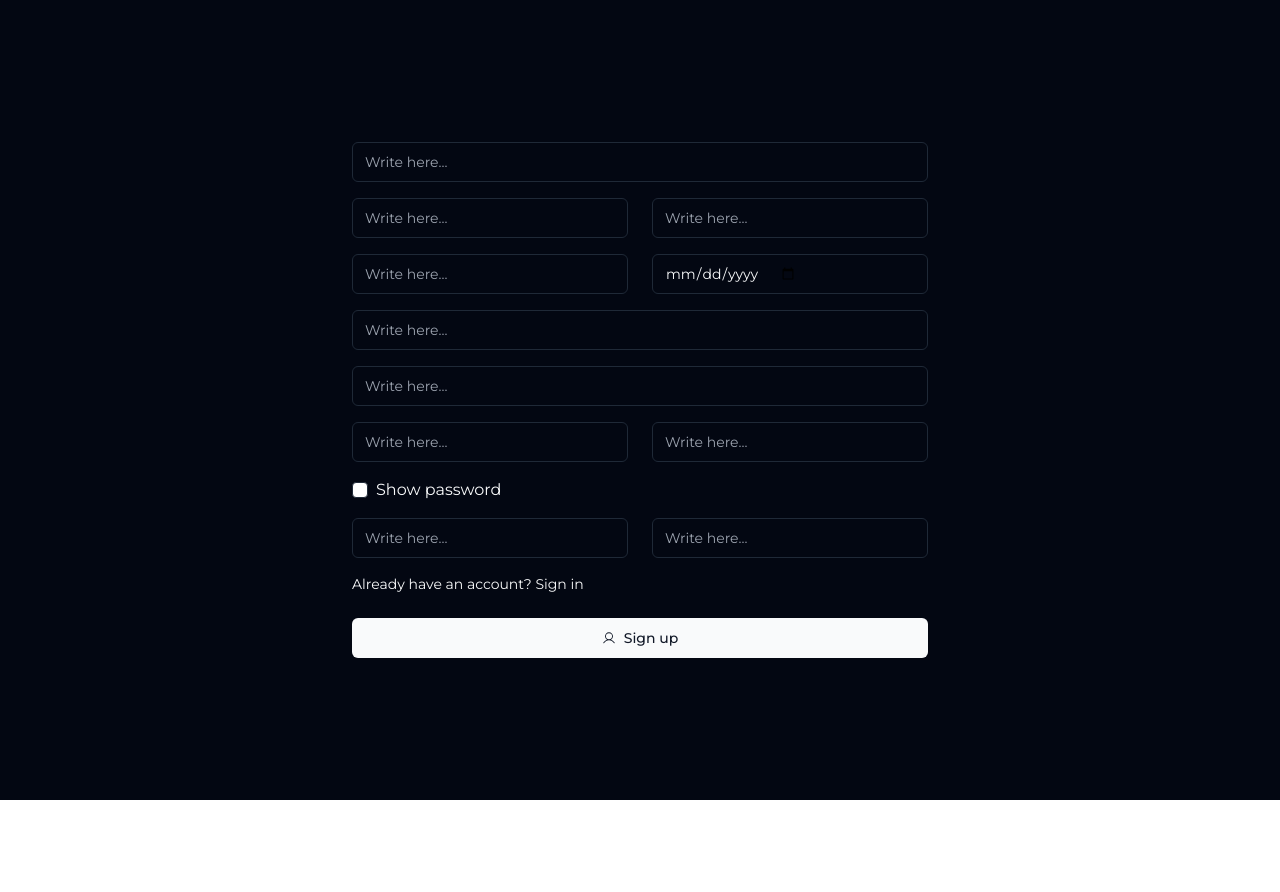
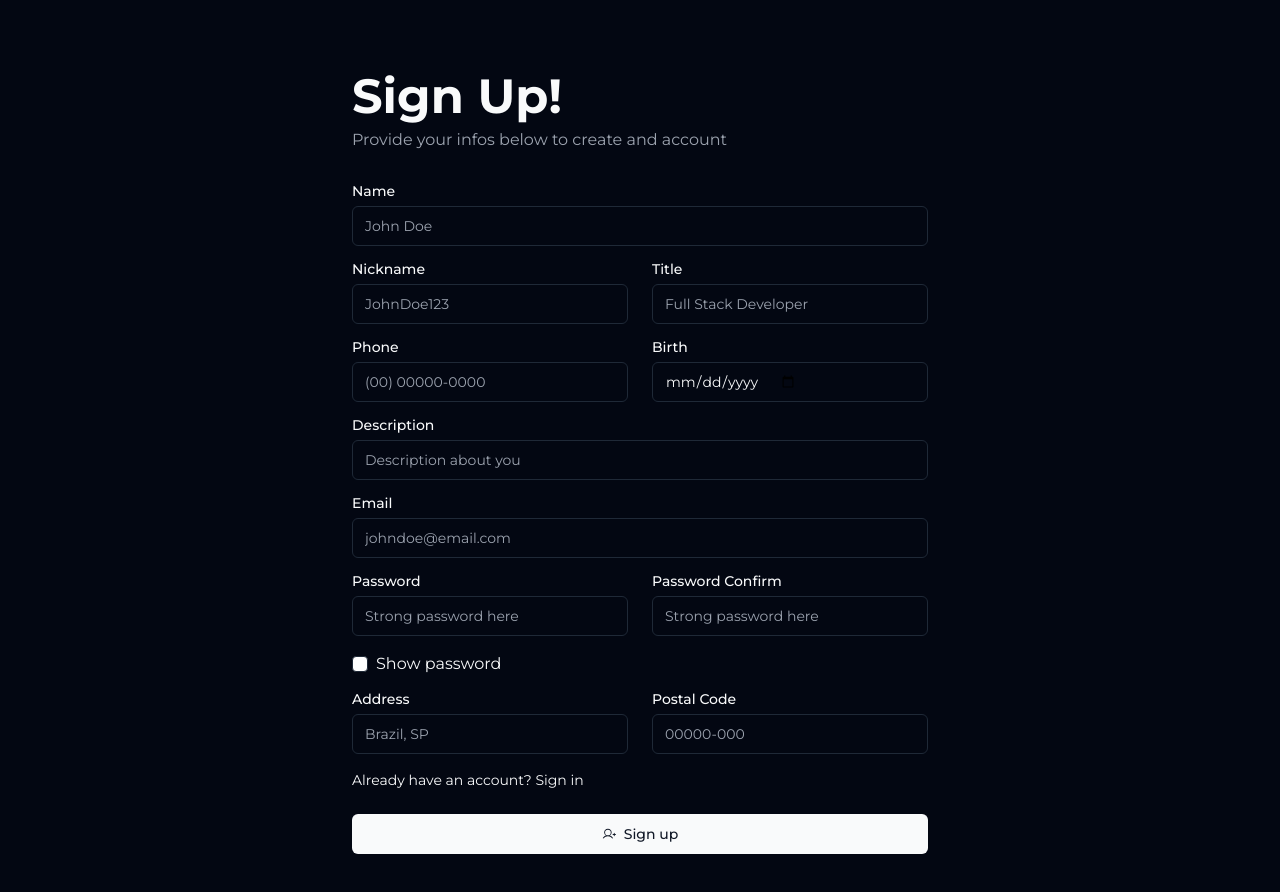
Before and after one commit to YaGRRusso/profile-info-panel, a Next.js app: page /en/signup in a window 1280 px wide. Shown: the top 892 px of the page. Before the commit the page ends 800 px from the top, so only its background shows below. Built offline with nearby package versions, Linux system fonts and the light colour scheme; no server answers.

Commit message:
chore: sign pages new design

```diff
--- a/src/app/[locale]/(unauthenticated)/signin/components/SignInForm/index.tsx
+++ b/src/app/[locale]/(unauthenticated)/signin/components/SignInForm/index.tsx
@@ -25,7 +25,6 @@ export interface SignInFormProps extends FormHTMLAttributes<HTMLFormElement> {
 
 const SignInForm: FC<SignInFormProps> = ({ defaultValues, ...rest }) => {
   const tSignIn = useTranslations('signIn')
-  const tForm = useTranslations('form')
   const { replace } = useRouter()
 
   const {
@@ -58,23 +57,29 @@ const SignInForm: FC<SignInFormProps> = ({ defaultValues, ...rest }) => {
   return (
     <Form.Root onSubmit={handleSubmit(onSubmit)} {...rest}>
       <Form.Group>
+        <Form.Label>Email</Form.Label>
         <Input
           onChange={(ev) => setValue('email', ev.target.value)}
           value={watch('email')}
-          placeholder={tForm('writeHere')}
+          placeholder="johndoe@email.com"
         />
+        <Form.Message>{errors.email?.message}</Form.Message>
       </Form.Group>
       <Form.Group>
+        <Form.Label>Password</Form.Label>
         <Input
           onChange={(ev) => setValue('password', ev.target.value)}
           value={watch('password')}
           type="password"
-          placeholder={tForm('writeHere')}
+          placeholder="Your password"
         />
+        <Form.Message>{errors.password?.message}</Form.Message>
       </Form.Group>
       <span className='text-gray-300" text-sm'>
         {tSignIn('dontHaveAccount')}{' '}
-        <Link href="/signup">{tSignIn('signUp')}</Link>
+        <Link className="emphasis" href="/signup">
+          {tSignIn('signUp')}
+        </Link>
       </span>
       <Button type="submit" className="mt-2">
         <SignIn />
--- a/src/app/[locale]/(unauthenticated)/signin/page.tsx
+++ b/src/app/[locale]/(unauthenticated)/signin/page.tsx
@@ -1,4 +1,6 @@
 import SignInForm from './components/SignInForm'
+
+import { TitleDesc } from '@/components'
 
 import { Metadata } from 'next'
 import { getTranslations } from 'next-intl/server'
@@ -7,13 +9,13 @@ export default async function SignIn() {
   const tSignIn = await getTranslations('signIn')
 
   return (
-    // <FormContainer
-    //   size="sm"
-    //   icon={<SignInIcon />}
-    //   title={tSignIn('welcome')}
-    //   description={tSignIn('provideYourInfos')}
-    // >
-    <SignInForm />
+    <div className="flex w-full flex-col gap-4">
+      <TitleDesc
+        description={tSignIn('provideYourInfos')}
+        title={tSignIn('welcome')}
+      />
+      <SignInForm />
+    </div>
   )
 }
 
--- a/src/app/[locale]/(unauthenticated)/signup/components/SignUpForm/index.tsx
+++ b/src/app/[locale]/(unauthenticated)/signup/components/SignUpForm/index.tsx
@@ -5,7 +5,7 @@ import { mask } from '@/helpers/mask'
 import users from '@/services/users'
 
 import { zodResolver } from '@hookform/resolvers/zod'
-import { User } from '@phosphor-icons/react'
+import { UserPlus } from '@phosphor-icons/react'
 import Link from 'next/link'
 import { useRouter } from 'next/navigation'
 import { useTranslations } from 'next-intl'
@@ -86,29 +86,36 @@ const SignUpForm: FC<SignUpFormProps> = ({ defaultValues, ...rest }) => {
     <Form.Root onSubmit={handleSubmit(onSubmit)} {...rest}>
       <div className="grid grid-cols-[repeat(auto-fit,_minmax(180px,1fr))] gap-x-6 gap-y-4">
         <Form.Group className="col-span-full">
+          <Form.Label>Name</Form.Label>
           <Input
             onChange={(ev) => setValue('name', ev.target.value)}
             value={watch('name')}
-            placeholder={tForm('writeHere')}
+            placeholder="John Doe"
           />
+          <Form.Message>{errors.name?.message}</Form.Message>
         </Form.Group>
         <Form.Group>
+          <Form.Label>Nickname</Form.Label>
           <Input
             onChange={(ev) => setValue('nickname', ev.target.value)}
             value={watch('nickname')}
-            placeholder={tForm('writeHere')}
+            placeholder="JohnDoe123"
           />
+          <Form.Message>{errors.nickname?.message}</Form.Message>
         </Form.Group>
         <Form.Group>
+          <Form.Label>Title</Form.Label>
           <Input
             onChange={(ev) => setValue('title', ev.target.value)}
             value={watch('title')}
-            placeholder={tForm('writeHere')}
+            placeholder="Full Stack Developer"
           />
+          <Form.Message>{errors.title?.message}</Form.Message>
         </Form.Group>
         <Form.Group>
+          <Form.Label>Phone</Form.Label>
           <Input
-            placeholder={tForm('writeHere')}
+            placeholder="(00) 00000-0000"
             value={mask('(00) 00000-0000', watch('phone')).value}
             onChange={(ev) =>
               setValue(
@@ -117,44 +124,54 @@ const SignUpForm: FC<SignUpFormProps> = ({ defaultValues, ...rest }) => {
               )
             }
           />
+          <Form.Message>{errors.phone?.message}</Form.Message>
         </Form.Group>
         <Form.Group>
+          <Form.Label>Birth</Form.Label>
           <Input
             onChange={(ev) => setValue('birth', ev.target.value)}
             value={watch('birth')}
-            placeholder={tForm('writeHere')}
             type="date"
           />
+          <Form.Message>{errors.birth?.message}</Form.Message>
         </Form.Group>
         <Form.Group className="col-span-full">
+          <Form.Label>Description</Form.Label>
           <Input
             onChange={(ev) => setValue('description', ev.target.value)}
             value={watch('description')}
-            placeholder={tForm('writeHere')}
+            placeholder="Description about you"
           />
+          <Form.Message>{errors.description?.message}</Form.Message>
         </Form.Group>
         <Form.Group className="col-span-full">
+          <Form.Label>Email</Form.Label>
           <Input
             onChange={(ev) => setValue('email', ev.target.value)}
             value={watch('email')}
-            placeholder={tForm('writeHere')}
+            placeholder="johndoe@email.com"
           />
+          <Form.Message>{errors.email?.message}</Form.Message>
         </Form.Group>
         <Form.Group>
+          <Form.Label>Password</Form.Label>
           <Input
             onChange={(ev) => setValue('password', ev.target.value)}
             value={watch('password')}
             type={isShowingPassword ? 'text' : 'password'}
-            placeholder={tForm('writeHere')}
+            placeholder="Strong password here"
           />
+          <Form.Message>{errors.password?.message}</Form.Message>
         </Form.Group>
         <Form.Group>
+          <Form.Label>Password Confirm</Form.Label>
           <Input
             onChange={(ev) => setValue('passwordConfirm', ev.target.value)}
             value={watch('passwordConfirm')}
             type={isShowingPassword ? 'text' : 'password'}
-            placeholder={tForm('writeHere')}
+            placeholder="Strong password here"
           />
+          <Form.Message>{errors.passwordConfirm?.message}</Form.Message>
         </Form.Group>
         <Form.Group className="col-span-full">
           <Checkbox
@@ -164,15 +181,18 @@ const SignUpForm: FC<SignUpFormProps> = ({ defaultValues, ...rest }) => {
           />
         </Form.Group>
         <Form.Group>
+          <Form.Label>Address</Form.Label>
           <Input
             onChange={(ev) => setValue('address', ev.target.value)}
             value={watch('address')}
-            placeholder={tForm('writeHere')}
+            placeholder="Brazil, SP"
           />
+          <Form.Message>{errors.address?.message}</Form.Message>
         </Form.Group>
         <Form.Group>
+          <Form.Label>Postal Code</Form.Label>
           <Input
-            placeholder={tForm('writeHere')}
+            placeholder="00000-000"
             value={mask('00000-000', watch('postal')).value}
             onChange={(ev) =>
               setValue(
@@ -181,14 +201,17 @@ const SignUpForm: FC<SignUpFormProps> = ({ defaultValues, ...rest }) => {
               )
             }
           />
+          <Form.Message>{errors.postal?.message}</Form.Message>
         </Form.Group>
       </div>
       <span className='text-gray-300" text-sm'>
         {tSignUp('alreadyHaveAccount')}{' '}
-        <Link href="/signup">{tSignUp('signIn')}</Link>
+        <Link className="emphasis" href="/signin">
+          {tSignUp('signIn')}
+        </Link>
       </span>
       <Button type="submit" className="mt-2">
-        <User />
+        <UserPlus />
         {tSignUp('signUp')}
       </Button>
     </Form.Root>
--- a/src/app/[locale]/(unauthenticated)/signup/page.tsx
+++ b/src/app/[locale]/(unauthenticated)/signup/page.tsx
@@ -1,4 +1,6 @@
 import SignUpForm from './components/SignUpForm'
+
+import { TitleDesc } from '@/components'
 
 import { Metadata } from 'next'
 import { getTranslations } from 'next-intl/server'
@@ -7,12 +9,13 @@ export default async function SignUp() {
   const tSignUp = await getTranslations('signUp')
 
   return (
-    // <FormContainer
-    //   icon={<UserPlus />}
-    //   title={tSignUp('welcome')}
-    //   description={tSignUp('provideYourInfos')}
-    // >
-    <SignUpForm />
+    <div className="flex w-full flex-col gap-4">
+      <TitleDesc
+        description={tSignUp('provideYourInfos')}
+        title={tSignUp('welcome')}
+      />
+      <SignUpForm />
+    </div>
   )
 }
 
```
